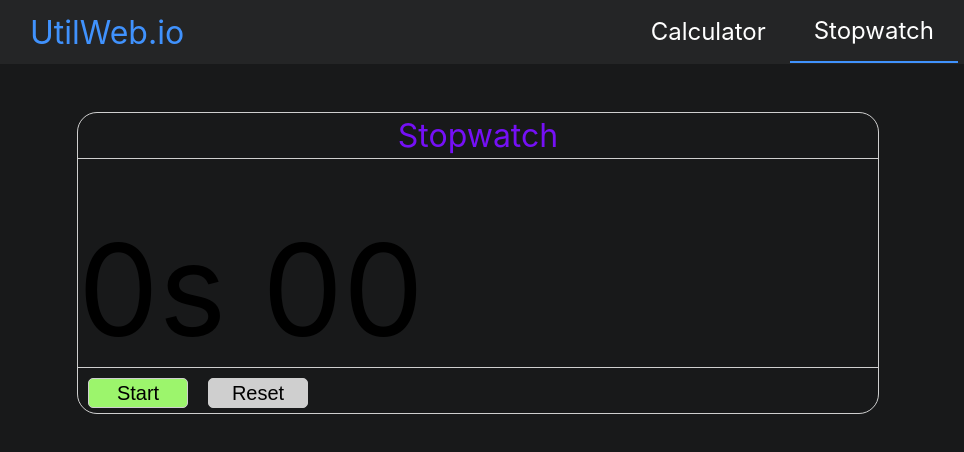
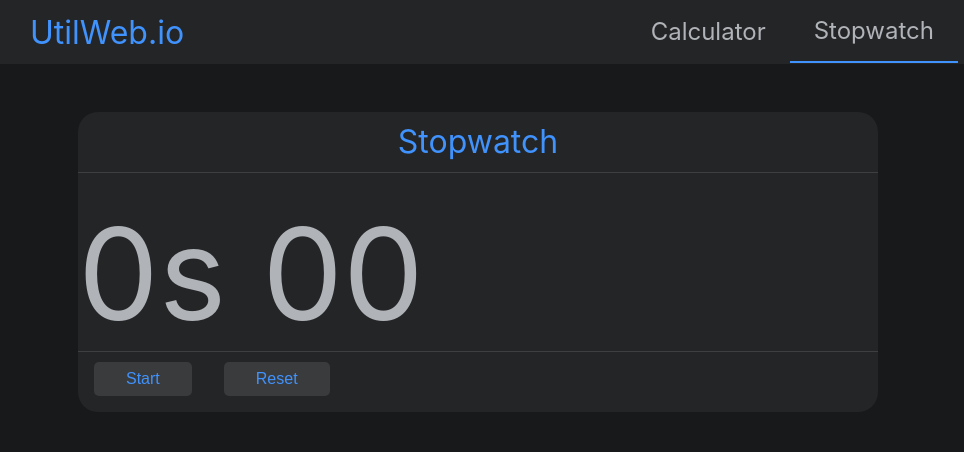
Before and after one commit to prestondoris/justAnother, a React (Create React App) app: page /Stopwatch in a window 1280 px wide. Shown: the top 452 px of the page, without its empty margins (162-1126 px from the left). Built offline with nearby package versions, Linux system fonts and the light colour scheme.

Commit message:
Fixed Home page styles

```diff
--- a/src/App.js
+++ b/src/App.js
@@ -2,9 +2,6 @@ import React from "react";
 import {
   BrowserRouter as Router
 } from "react-router-dom";
-
-// You can think of these components as "pages"
-// in your app.
 import AppBody from './AppBody'
 import Navbar from './Navbar'
 
--- a/src/AppBody.css
+++ b/src/AppBody.css
@@ -3,7 +3,6 @@
   flex-direction: row;
   align-items: center;
   justify-content: space-around;
-  width: 75%;
+  width:100%;
   margin: 0 auto 0 auto;
-  padding: 3em;
 }
--- a/src/Calculator/index.js
+++ b/src/Calculator/index.js
@@ -3,7 +3,7 @@ import Calculator from './Calculator'
 
 function index() {
   return (
-    <div>
+    <div style={{paddingTop: '3rem'}}>
       <Calculator />
     </div>
   );
--- a/src/Home.js
+++ /dev/null
@@ -1,15 +0,0 @@
-import React from 'react'
-import Cards from './Card'
-
-function Home() {
-  let cards = ['Calculator', 'Stopwatch']
-  return (
-    <div>
-      <h2>Welcome to UtilWeb.io</h2>
-      <p>This is a site to provide simple Utilities for the Web</p>
-      <Cards cards={cards} />
-    </div>
-  );
-}
-
-export default Home
--- a/src/Card.js
+++ b/src/Home/Card.js
@@ -8,21 +8,23 @@ function Card({cards}) {
     display: 'flex',
     flexDirection: 'row',
     alignItems: 'center',
-    justifyContent: 'space-between',
+    justifyContent: 'space-around',
   }
   let cardStyles = {
     width: '200px',
-    height: '200px',
+    height: '100px',
     display: 'flex',
     flexDirection: 'row',
     alignItems: 'center',
     justifyContent: 'space-around',
     borderRadius: '10px',
-    boxShadow: '0px 0px 10px #cfcfcf',
-    textDecoration: 'none'
+    textDecoration: 'none',
+    backgroundColor: '#242626',
+    border: 'solid 1px #3D4042'
+
   }
   let linkStyles = {
-    color: '#7510F6',
+    color: '#B0B3B8',
     fontSize: '1.5em'
   }
   let card = cards.map((card,ind) => (
--- /dev/null
+++ b/src/Home/index.js
@@ -0,0 +1,23 @@
+import React from 'react'
+import Cards from './Card'
+import './styles.css'
+import landingLogo from '../code drawing.svg'
+
+function Index() {
+  let cards = ['Calculator', 'Stopwatch']
+  return (
+    <div className='container'>
+      <div className='jumbotron'>
+        <h2>UtilWeb.io</h2>
+        <p>Utilities for the Web</p>
+        <img src={landingLogo} alt='code stencil' />
+      </div>
+      <div className='card-list'>
+        <Cards cards={cards} />
+      </div>
+
+    </div>
+  );
+}
+
+export default Index
--- /dev/null
+++ b/src/Home/styles.css
@@ -0,0 +1,20 @@
+.container {
+  width: 100%;
+}
+
+.jumbotron {
+  width: 100%;
+  height: 25rem;
+  margin: 0;
+  display: flex;
+  flex-direction: column;
+  justify-content: center;
+  align-items: center;
+  color: #B0B3B8;
+  background-image: linear-gradient(to top, #242526 40%, #3D4042 200%, #4E4F50);
+}
+
+.card-list {
+  width: 50%;
+  margin: 3em auto 0 auto;
+}
--- a/src/Navbar.css
+++ b/src/Navbar/Navbar.css
@@ -37,7 +37,7 @@
   padding: 0 1em 0 1em;
   text-decoration: none;
   font-size: 1.5em;
-  color: white;
+  color: #B0B3B8;
   height: 100%;
   display: flex;
   align-items: center;
--- a/src/Navbar.js
+++ b/src/Navbar/index.js
@@ -5,7 +5,7 @@ import {
 } from "react-router-dom";
 import './Navbar.css'
 
-function Navbar() {
+function Index() {
   return (
     <nav className="navbar">
       <div className="navbar-contents">
@@ -22,4 +22,4 @@ function Navbar() {
   )
 }
 
-export default Navbar
+export default Index
--- a/src/Stopwatch/Stopwatch.css
+++ b/src/Stopwatch/Stopwatch.css
@@ -2,19 +2,19 @@
   width: 50em;
   height: 300px;
   border-radius: 20px;
-  border: solid 1px #cfcfcf;
   margin: 0 auto 0 auto;
   display: flex;
   flex-direction: column;
+  background-color: #242526;
 }
 
 #timerBox header {
   display: flex;
   align-items: center;
   justify-content: space-around;
-  border-bottom: solid 1px #cfcfcf;
-  height: 15%;
-  color: #7510F6;
+  border-bottom: solid 1px #3D4042;
+  height: 20%;
+  color: #4092FD;
   font-size: 2em;
 }
 
@@ -24,7 +24,8 @@
   flex-direction: row;
   align-items: flex-end;
   font-size: 8em;
-  height: 70%;
+  height: 60%;
+  color: #B0B3B8;
 }
 
 #timerBox footer {
@@ -32,17 +33,39 @@
   justify-content: left;
   flex-direction: row;
   align-items: flex-end;
-  border-top: solid 1px #cfcfcf;
-  height: 15%;
+  border-top: solid 1px #3D4042;
+  height: 20%;
 }
 
 button {
-  font-size: 1.25em;
   display: inline-block;
-  width: 5em;
-  height: 1.5em;
-  border: solid 1px #cfcfcf;
+  border: none;
+  padding: .5rem 2rem .5rem 2rem;
+  margin: 0;
+  text-decoration: none;
+  background: #3A3B3C;
+  color: #4092FD;
+  font-family: sans-serif;
+  font-size: 1rem;
+  cursor: pointer;
+  text-align: center;
+  margin: 1em;
   border-radius: 5px;
-  margin: .25em .5em .25em .5em;
-  box-shadow: none;
+  transition: background 250ms ease-in-out,
+              transform 150ms ease;
+  -webkit-appearance: none;
+  -moz-appearance: none;
 }
+
+button:hover {
+  background: #4E4F50;
+}
+
+button:focus {
+  outline: none;
+  outline-offset: -4px;
+}
+
+button:active {
+  transform: scale(0.99);
+}
--- a/src/Stopwatch/Stopwatch.js
+++ b/src/Stopwatch/Stopwatch.js
@@ -94,8 +94,8 @@ class Stopwatch extends Component {
         <main onChange={this.updateTimerVal}>{this.state.timerVal}</main>
         <footer>
           <div>
-            <button style={{backgroundColor: this.state.startStopButtonColor}} onClick={this.startStopTimer}>{this.state.startStopButtonVal}</button>
-            <button style={{backgroundColor: '#cfcfcf'}} onClick={this.resetTimer}>Reset</button>
+            <button onClick={this.startStopTimer}>{this.state.startStopButtonVal}</button>
+            <button onClick={this.resetTimer}>Reset</button>
           </div>
         </footer>
       </div>
--- a/src/Stopwatch/index.js
+++ b/src/Stopwatch/index.js
@@ -3,7 +3,7 @@ import Stopwatch from './Stopwatch.js'
 
 function index() {
   return (
-    <div>
+    <div style={{ paddingTop: '3rem' }}>
       <Stopwatch />
     </div>
   )
```
Also changed, not shown: src/code drawing.svg (added).
